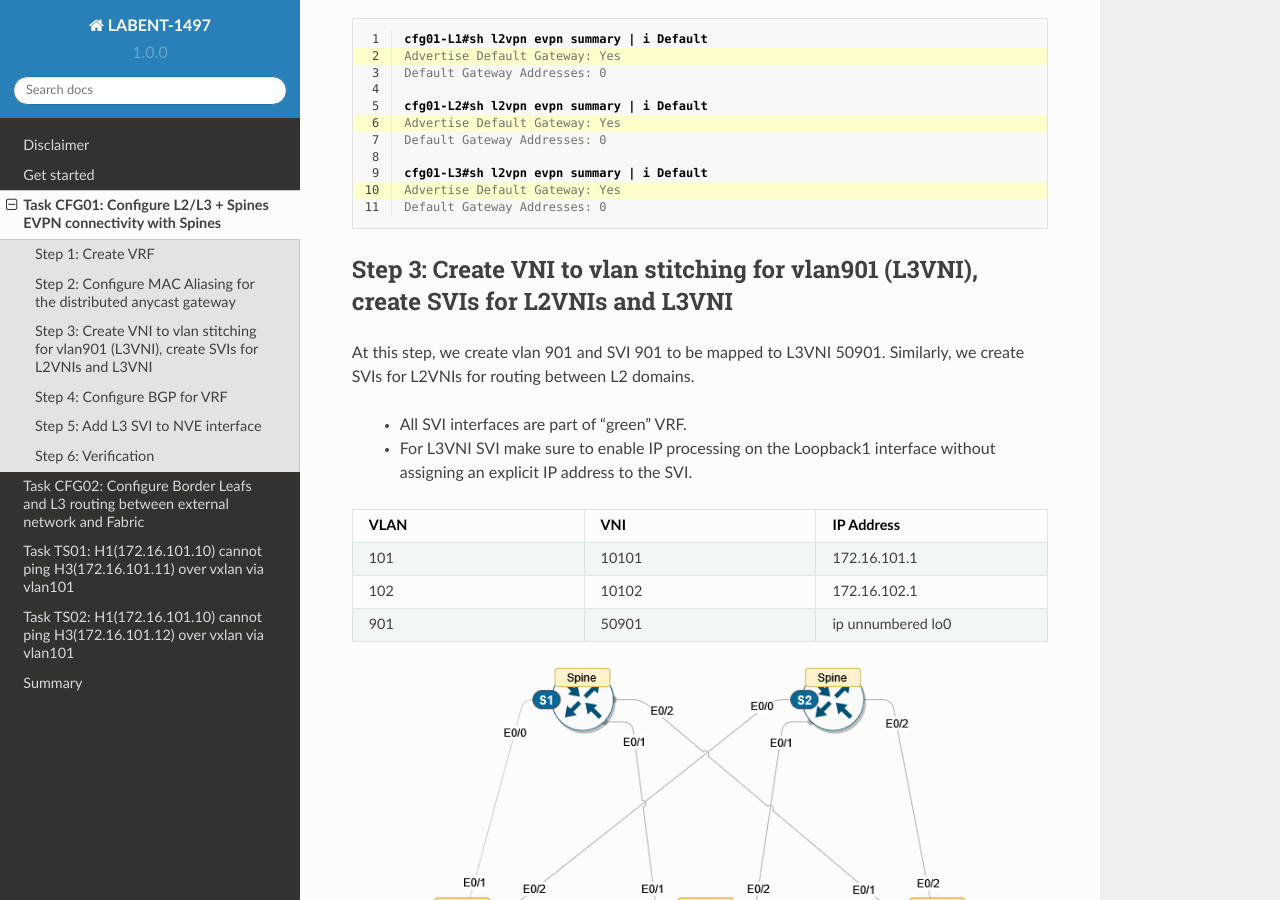
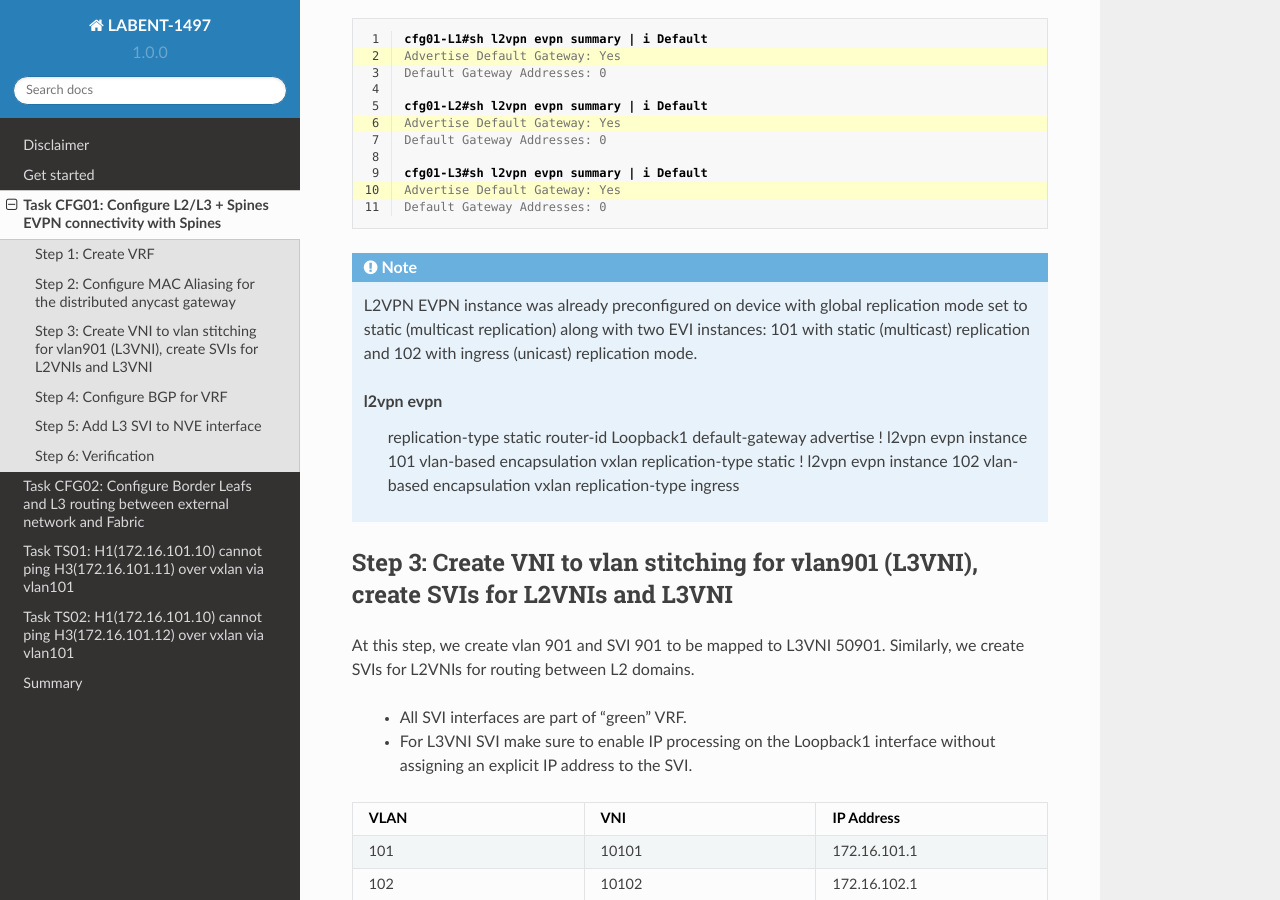
Before and after one commit to dvishchu/labent-1497, a Sphinx documentation site: the page built from docs/source/task_01.rst, in a window 1280 px wide and 900 px high, scrolled down 3161 px. Built offline with Sphinx 7.4.7 and the Read the Docs theme 2.0.0, drawn with Linux system fonts in a browser that asks for light colours.

Commit message:
Adding note to task01 step 2

```diff
--- a/docs/source/task_01.rst
+++ b/docs/source/task_01.rst
@@ -122,6 +122,24 @@
     cfg01-L3#sh l2vpn evpn summary | i Default
     Advertise Default Gateway: Yes
     Default Gateway Addresses: 0
+
+.. note::
+
+    L2VPN EVPN instance was already preconfigured on device with global replication mode set to static (multicast replication) along with two EVI instances: 101 with static (multicast) replication and 102 with ingress (unicast) replication mode.
+
+    l2vpn evpn
+     replication-type static
+     router-id Loopback1
+     default-gateway advertise
+     !
+     l2vpn evpn instance 101 vlan-based
+     encapsulation vxlan
+     replication-type static
+     !
+     l2vpn evpn instance 102 vlan-based
+     encapsulation vxlan
+     replication-type ingress
+
 
 Step 3: Create VNI to vlan stitching for vlan901 (L3VNI), create SVIs for L2VNIs and L3VNI
 ******************************************************************************************
```
